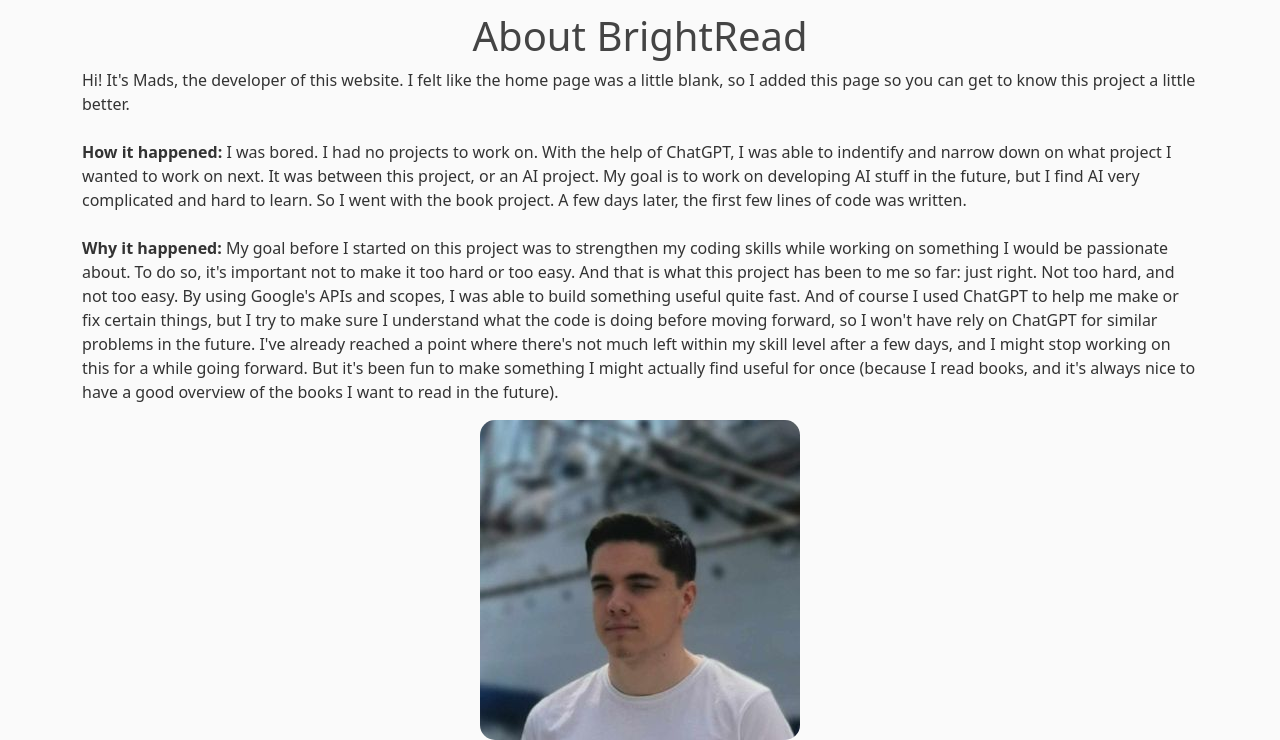
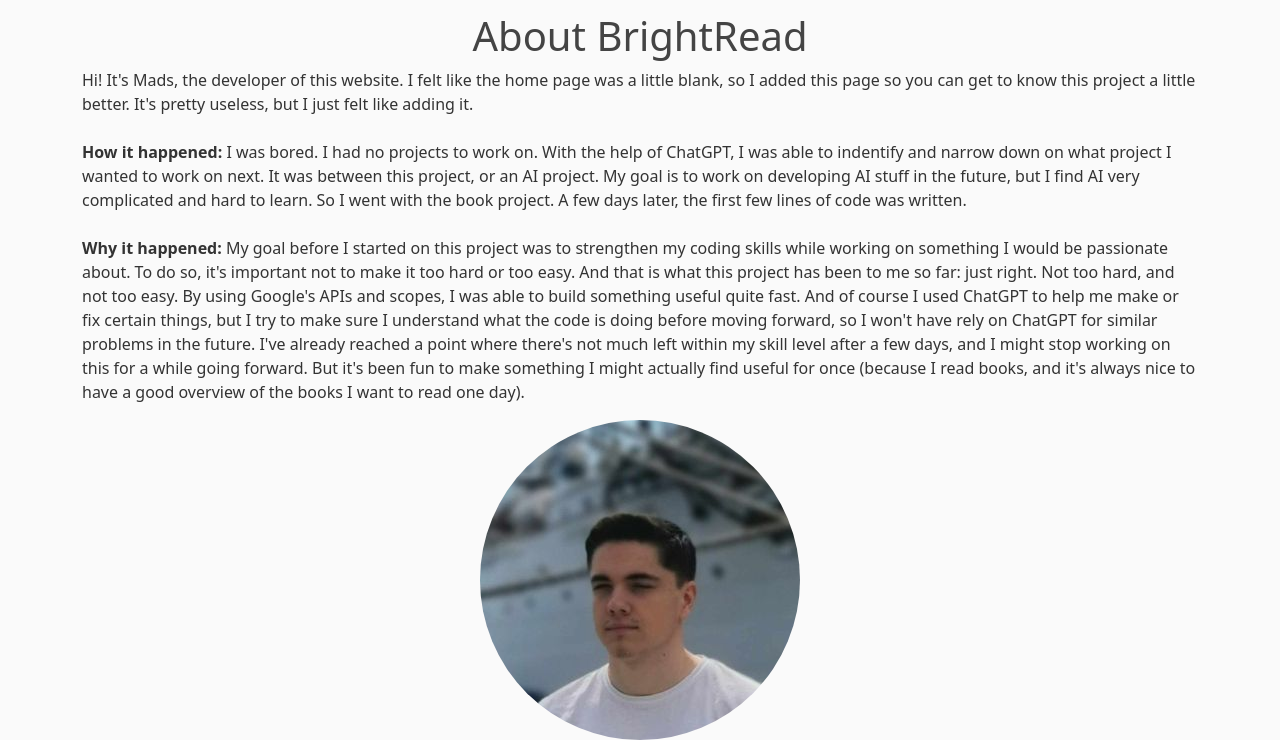
Before and after one commit to Mad4025/Books-api-, a Flask app: page /about in a window 1280 px wide. Shown: the part 68-808 px from the top of the page. Run offline with Flask 3, Linux system fonts and the light colour scheme.

Commit message:
V0.3.7 Mini update
I forgot to add @login_required in the admin route, so that you can't just type /admin in the browser and then get access. And I did some small design adjustments.

```diff
--- a/app.py
+++ b/app.py
@@ -116,6 +116,7 @@ def logout():
 
 
 @app.route('/admin')
+@login_required
 def admin():
     user_count = db.session.query(User).count()
 
--- a/templates/index.html
+++ b/templates/index.html
@@ -5,7 +5,7 @@
 
 {% block content %}
 <br><br>
-<p>In the future there will (hopefully) be a recommendation algorithm here. But for now it's empty.</p>
+<p style="text-align: center;">In the future there will (hopefully) be a recommendation algorithm here. But for now it's empty.</p>
 
 <br><br>
 <a href="/about" class="btn btn-primary" style="color:#cbd5db; background-color: #444444; display: block; margin-left: auto; margin-right: auto;";>About this project</a>
--- a/templates/pages/about.html
+++ b/templates/pages/about.html
@@ -8,6 +8,7 @@
     Hi! It's Mads, the developer of this website.
     I felt like the home page was a little blank,
     so I added this page so you can get to know this project a little better.
+    It's pretty useless, but I just felt like adding it.
 
     <br><br>
 
@@ -34,8 +35,8 @@
     I've already reached a point where there's not much left within my skill level after a few days,
     and I might stop working on this for a while going forward.
     But it's been fun to make something I might actually find useful for once
-    (because I read books, and it's always nice to have a good overview of the books I want to read in the future).
+    (because I read books, and it's always nice to have a good overview of the books I want to read one day).
 
 </p>
-<img src="{{ url_for('static', filename='img/ME.jpg') }}" style="display: block; margin-left: auto; margin-right: auto; border-radius: 15px;">
+<img src="{{ url_for('static', filename='img/ME.jpg') }}" style="display: block; margin-left: auto; margin-right: auto; border-radius: 500px;">
 {% endblock content %}
--- a/templates/pages/admin.html
+++ b/templates/pages/admin.html
@@ -5,5 +5,7 @@
 {% endblock headline %}
 
 {% block content %}
-        <p>Total users: {{ user_count }}</p>
+        <div class="content-section" style="text-align: center;">
+                <p>Total users: {{ user_count }}</p>
+        </div>
 {% endblock content %}
--- a/templates/pages/library.html
+++ b/templates/pages/library.html
@@ -7,6 +7,7 @@
     {% if current_user.is_authenticated %}
     <br><ul class="no_style_type">
         <h2>Welcome, {{ name }}!</h2>
+        {% if books %}
             {% for book in books %}
                 <li>
                     {% if book.volumeInfo.imageLinks and book.volumeInfo.imageLinks.thumbnail %}
@@ -20,6 +21,10 @@
                     {% endif %}
                 </li>
             {% endfor %}
+        {% else %}
+                <p>It looks like you haven't added any books to your library yet...</p>
+        {% endif %}
+
     </ul>
     {% else %}
         <h2>Welcome, Guest!</h2>
```
Lines whose indentation alone changed are shown as unchanged.
